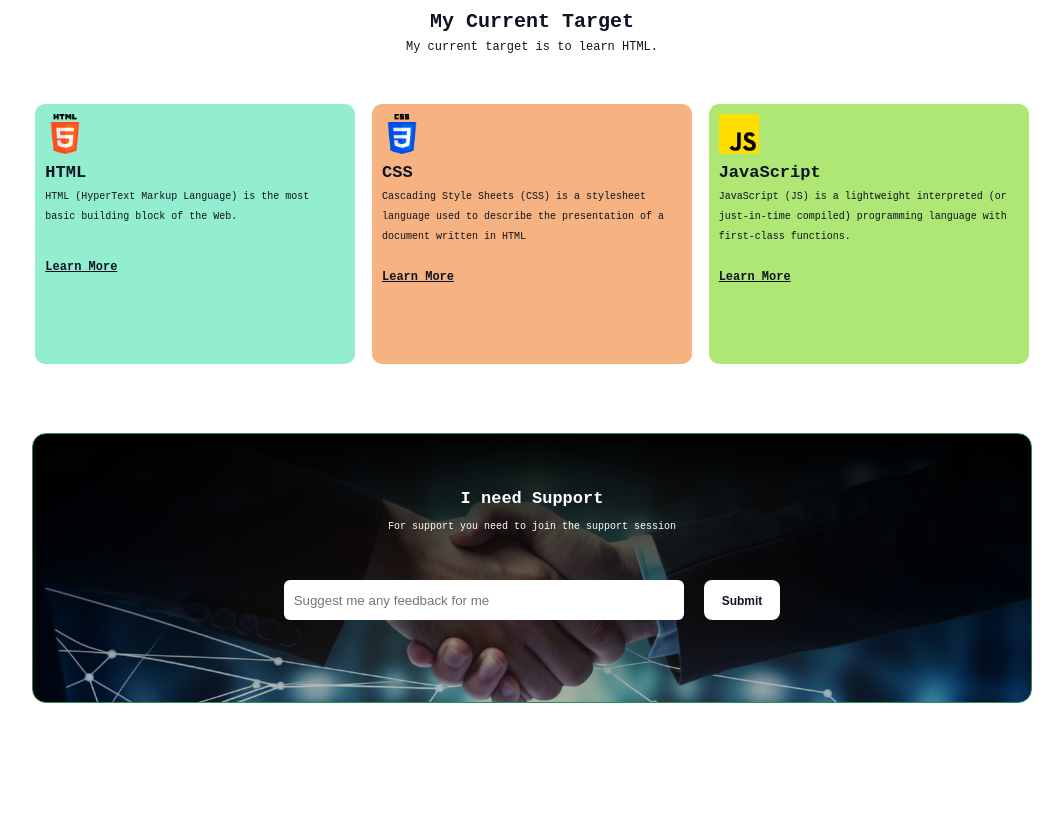
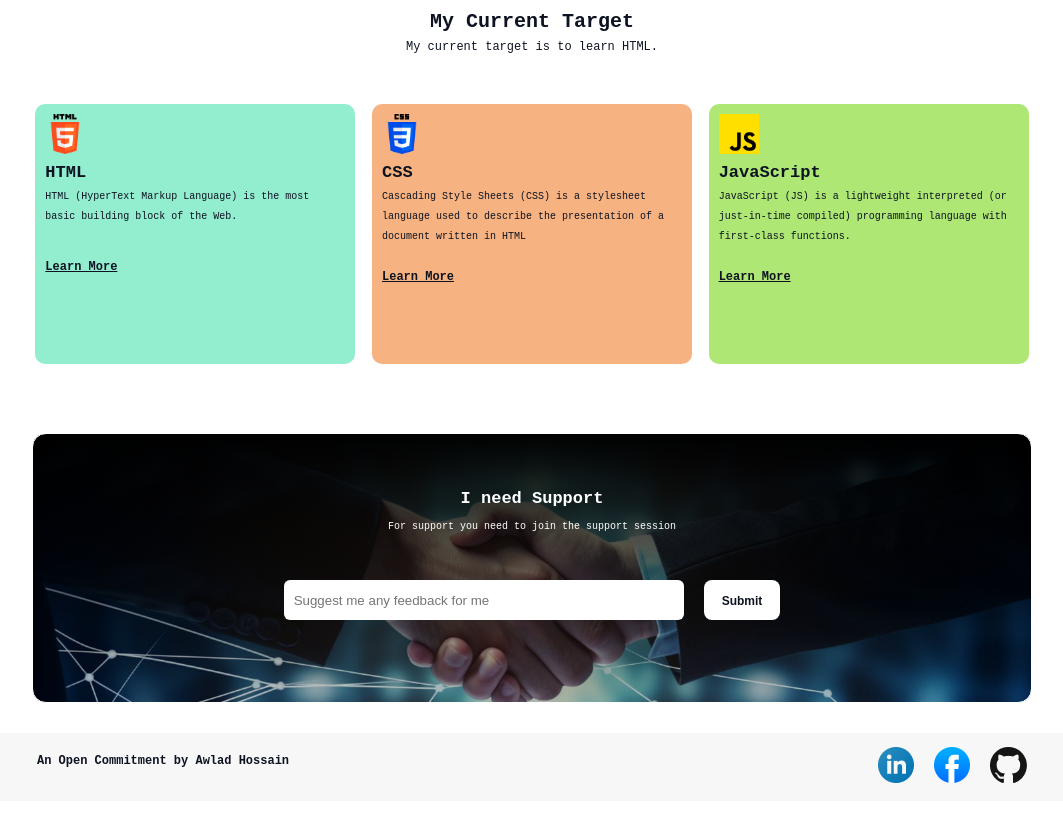
Before and after one commit to SADMAN-SADID-052/b-10-Assignment-1, a plain HTML site: page index.html in a window 1280 px wide. Shown: the part 2612-3433 px from the top of the page, without its empty margins (108-1171 px from the left). Before the commit the page ends 3345 px from the top, so only its background shows below. Drawn offline with Linux system fonts and the light colour scheme; a web font is replaced by a local one.

Commit message:
footer section design

```diff
--- a/index.html
+++ b/index.html
@@ -171,7 +171,24 @@
             </div>
         </section>
     </main>
-    <footer></footer>
+    <footer>
+        <div class="footer-container">
+
+            <div class="footer-text">
+             <p>An Open Commitment by Awlad Hossain</p>
+            </div>
+            <div class="footer-icon">
+                <div class="icon1"><a href="https://bd.linkedin.com/" target="_blank"><img src="./assets/linkedin-icon 1.png" alt=""></a></div>
+                <div class="icon2"><a href="https://www.facebook.com/" target="_blank"><img src="./assets/facebook.png" alt=""></a></div>
+                <div class="icon3"><a href="https://github.com/SADMAN-SADID-052/b-10-Assignment-1" target="_blank"><img src="./assets/github.png" alt=""></a></div>
+
+
+            </div>
+
+        </div>
+
+
+    </footer>
 
 </body>
 </html>
--- a/styles/style.css
+++ b/styles/style.css
@@ -426,7 +426,7 @@ text-decoration-line: underline;
 {
     width: 1000px;
     height: 270px;
-    border: 1px solid seagreen;
+     border: 1px solid white;
     margin: 30px auto;
     background-image:linear-gradient(180.00deg, rgb(0, 0, 0.2),rgba(0, 0, 0, 0.2) 100%) ,url('../assets/handshake.jpg');
     background-position: center;
@@ -491,3 +491,44 @@ text-align: center;
 border: 0;
 background-color: rgb(255, 255, 255);
 }
+
+/* Footer section design */
+
+footer{
+    width: 1260px;
+    height: 70px;
+    margin: 30px auto;
+
+}
+
+.footer-container
+{
+    display: flex;
+    justify-content: space-between;
+    border-radius: 16px;
+
+background: rgba(13, 19, 33, 0.03);
+}
+.footer-icon
+{
+    display: flex;
+    gap: 20px;
+}
+
+.footer-icon
+{
+    margin-top: 14px;
+    margin-bottom: 13px;
+    margin-right: 135px;
+}
+
+.footer-text>p
+{
+
+color: rgb(13, 19, 33);
+font-size: 12px;
+font-weight: 600;
+line-height: 23px;
+margin-top: 17px;
+margin-left: 135px;
+}
```
